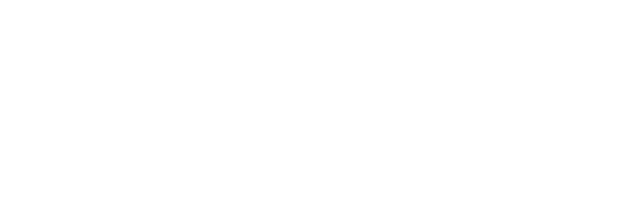
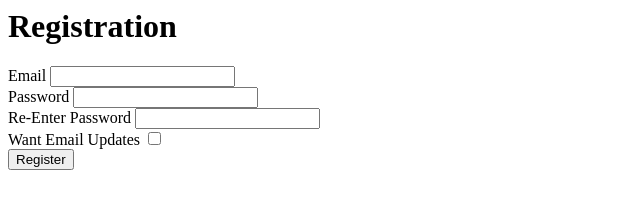
Before and after one commit to tmack1989/HTML-Exercises, a plain HTML site: page exercise5/index.html in a window 1280 px wide. Shown: the whole page, without its empty margins (0-640 px from the left). Drawn offline with Linux system fonts and the light colour scheme.

Commit message:
Exercise 5 Complete

```diff
--- a/exercise5/index.html
+++ b/exercise5/index.html
@@ -13,3 +13,27 @@
     10.Create a button. The button should be type button, the text displayed to the user as 'Register'
 
 -->
+<!--DOCTYPE html-->
+<html>
+    <head>
+    </head>
+    <body>
+        <h1>Registration</h1>
+        <form>
+            <label>Email</label>
+            <input type="email" name="email" />
+        <br>
+            <label>Password</label>
+            <input type="password" name="password" />
+        <br>
+            <label>Re-Enter Password</label>
+            <input type="password" name="password_confirmation" />
+        <br>
+            <label>Want Email Updates</label>
+            <input type="checkbox" name="eupdates">
+        <br>
+            <button type="button">
+            Register
+            </button>
+        </form>
+</html>
```
